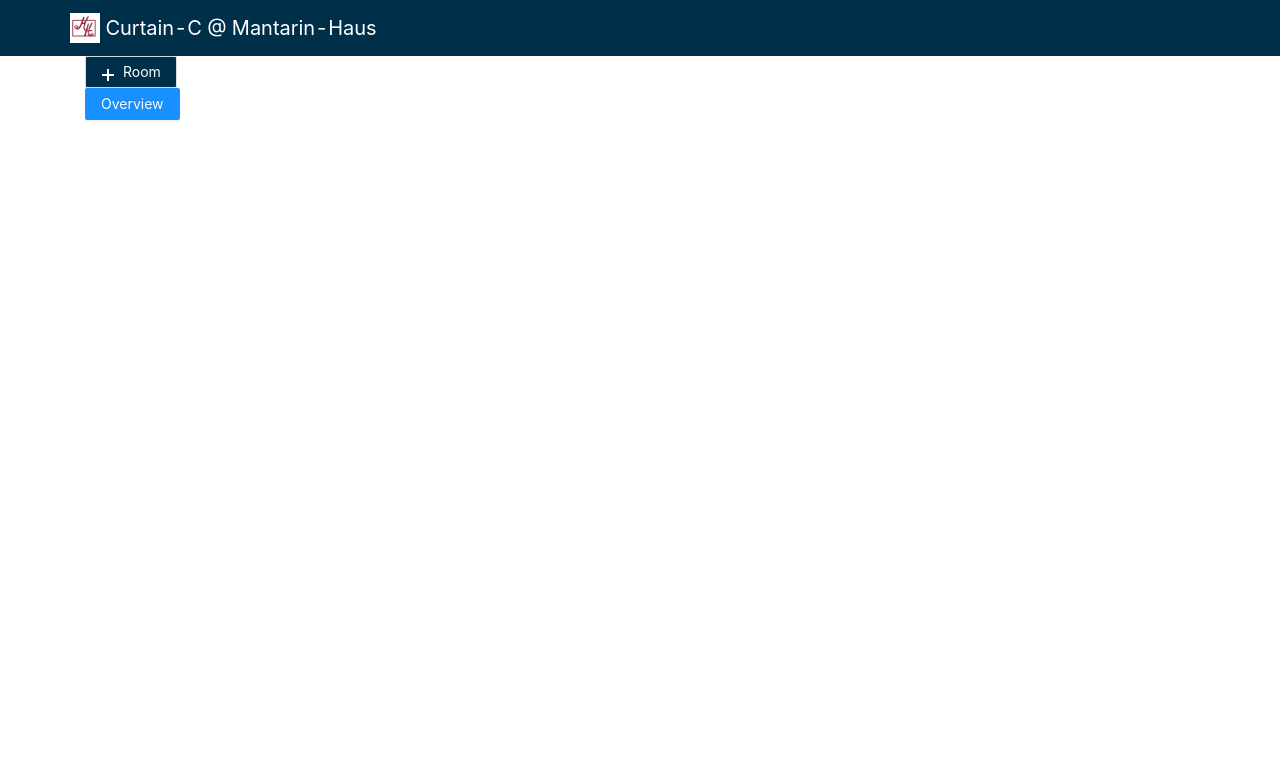
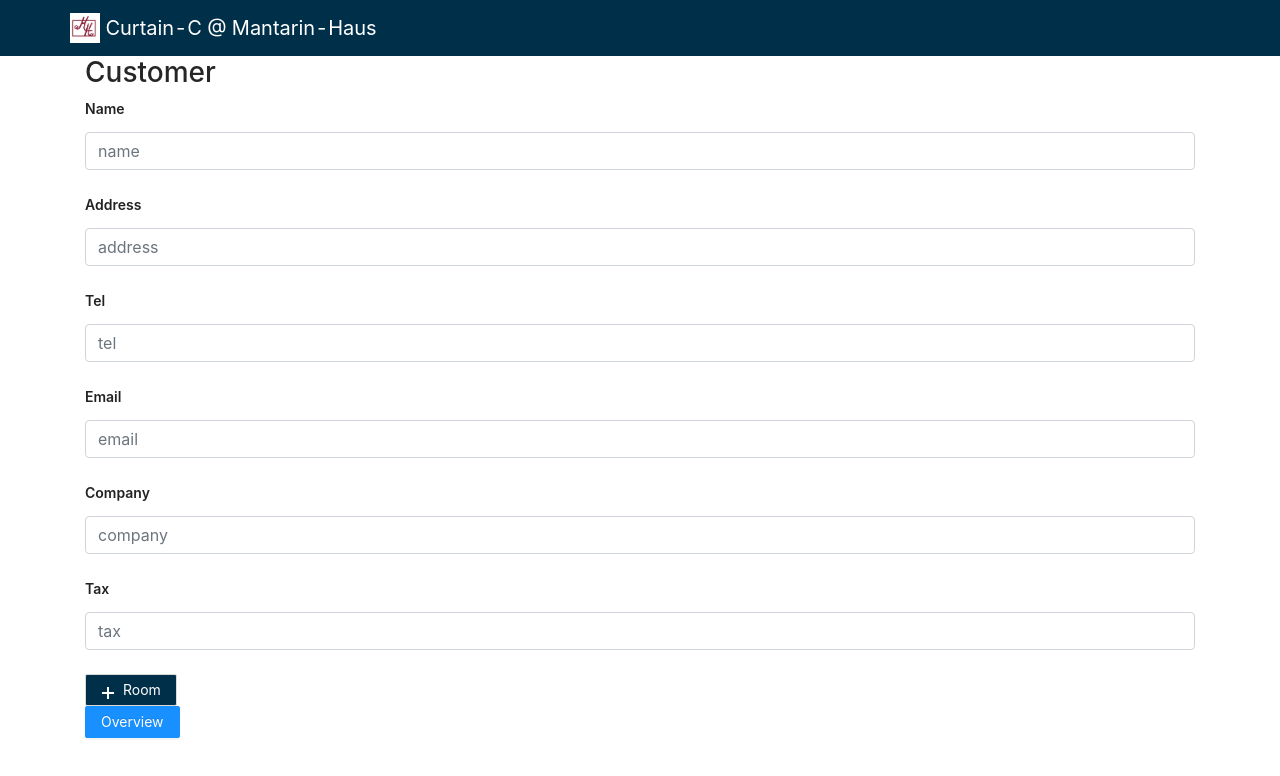
Before and after one commit to Type-C-Studio/curtain-c, a React (Create React App) app: page /records/new in a window 1280 px wide. Shown: the top 776 px of the page. Built offline with nearby package versions, Linux system fonts and the light colour scheme.

Commit message:
feat: 🎸 customer form
add part customer form in new record form

```diff
--- a/src/components/Records_new.js
+++ b/src/components/Records_new.js
@@ -25,14 +25,58 @@ const Records_new = () => {
   const onFinish = (values) => {
     console.log("Received values of form:", values);
   };
+
+  const onFinish2 = (values) => {
+    console.log("Received values of form:", values);
+  };
   return (
     <div>
+
       <Container>
         <Form
           name="dynamic_form_nest_item"
           onFinish={onFinish}
           autoComplete="off"
         >
+
+
+           <div  style={{textAlign: "left"}}>
+           <h3>Customer</h3>
+            <label>Name</label>
+            <Form.Item name="customer_name" >
+              <Input placeholder="name" className="form-control mt-1"/>
+            </Form.Item>
+
+            <label>Address</label>
+            <Form.Item name="customer_address" >
+              <Input placeholder="address" className="form-control mt-1"/>
+            </Form.Item>
+
+            <label>Tel</label>
+            <Form.Item name="customer_tel" >
+              <Input placeholder="tel" className="form-control mt-1"/>
+            </Form.Item>
+
+            <label>Email</label>
+            <Form.Item name="customer_email" >
+              <Input placeholder="email" className="form-control mt-1"/>
+            </Form.Item>
+
+            <label>Company</label>
+            <Form.Item name="customer_company" >
+              <Input placeholder="company" className="form-control mt-1"/>
+            </Form.Item>
+
+            <label>Tax</label>
+            <Form.Item name="customer_tax" >
+              <Input placeholder="tax" className="form-control mt-1"/>
+            </Form.Item>
+
+          </div>
+
+
+
+
           <Form.List name="rooms">
             {(fields, { add, remove }) => (
               <>
@@ -145,7 +189,9 @@ const Records_new = () => {
             </Button>
           </Form.Item>
         </Form>
+
       </Container>
+
     </div>
   );
 };
```
